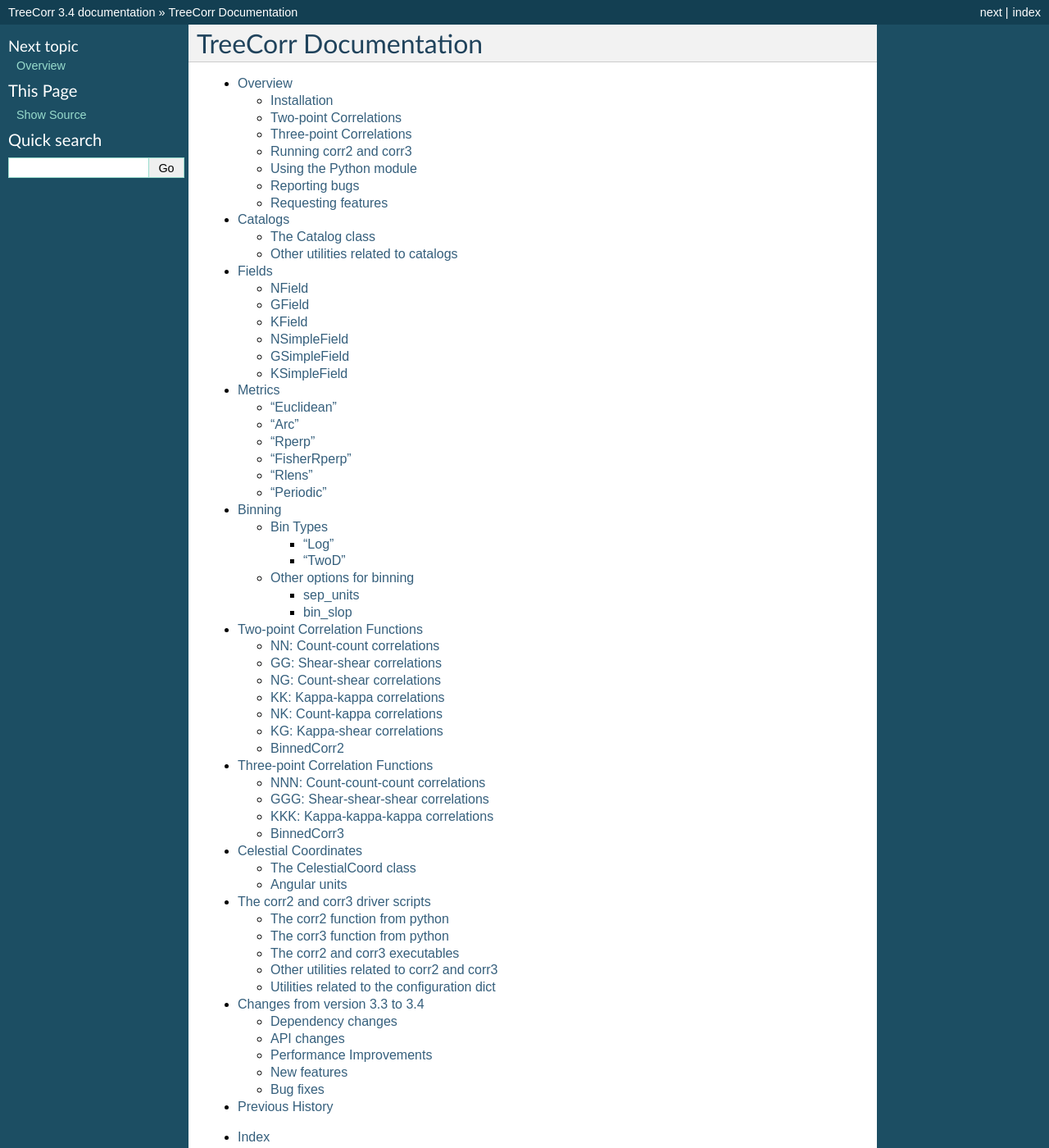
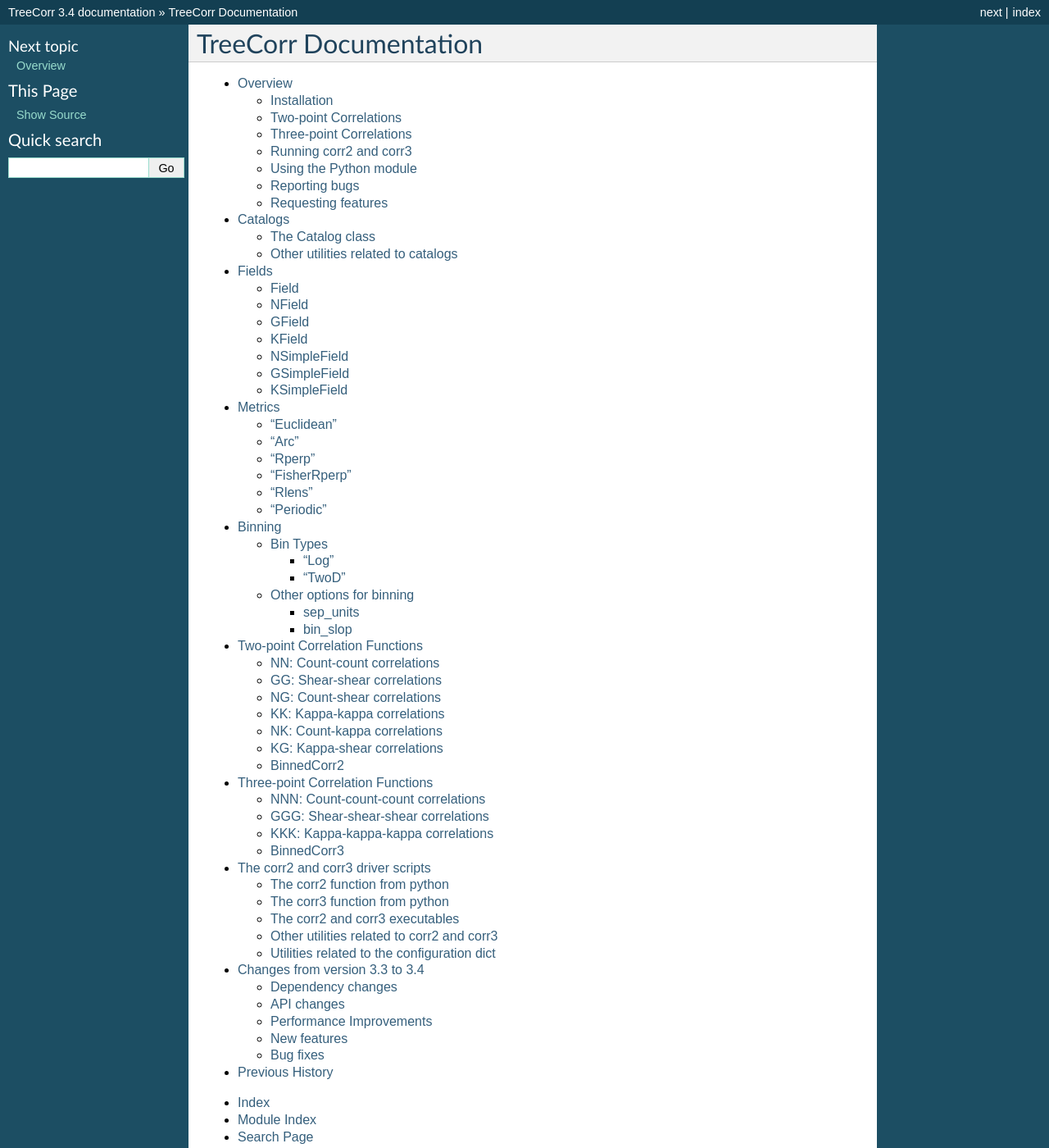
Before and after one commit to rmjarvis/TreeCorr, a Sphinx documentation site: the page built from docs/index.rst, in a window 1280 px wide and 1400 px high. Shown: the whole window at 82% size. Built offline with Sphinx 7.4.7, drawn with Linux system fonts in a browser that asks for light colours; the version number is read from the project's files by our own code.

Commit message:
doc updates

```diff
--- a/docs/celestial.rst
+++ /dev/null
@@ -1,15 +0,0 @@
-Celestial Coordinates
-=====================
-
-The CelestialCoord class
-------------------------
-
-.. autoclass:: treecorr.CelestialCoord
-    :members:
-
-Angular units
--------------
-
-.. automodule:: treecorr.celestial
-    :members:
-    :exclude-members: CelestialCoord
--- a/docs/field.rst
+++ b/docs/field.rst
@@ -1,5 +1,11 @@
 Fields
 ======
+
+Field
+-----
+
+.. autoclass:: treecorr.Field
+    :members:
 
 NField
 ------
--- a/docs/index.rst
+++ b/docs/index.rst
@@ -13,7 +13,6 @@
    bintype
    correlation2
    correlation3
-   celestial
    corr2
    changes
    history
--- a/treecorr/__init__.py
+++ b/treecorr/__init__.py
@@ -51,7 +51,7 @@
 from .ngcorrelation import NGCorrelation
 from .nkcorrelation import NKCorrelation
 from .kgcorrelation import KGCorrelation
-from .field import NField, KField, GField, NSimpleField, KSimpleField, GSimpleField
+from .field import Field, NField, KField, GField, NSimpleField, KSimpleField, GSimpleField
 from .binnedcorr3 import BinnedCorr3
 from .nnncorrelation import NNNCorrelation
 from .kkkcorrelation import KKKCorrelation
```
Also changed, not shown: 3 other files.
